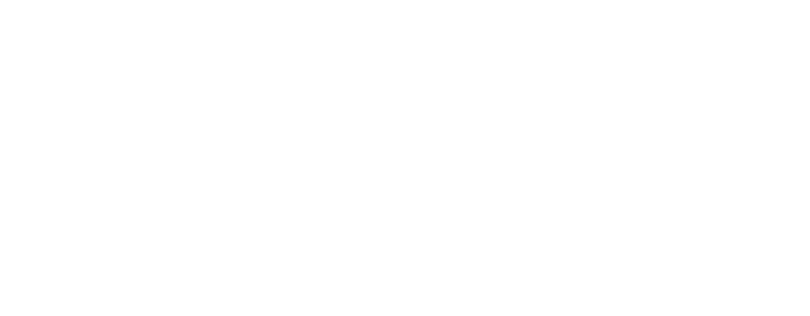
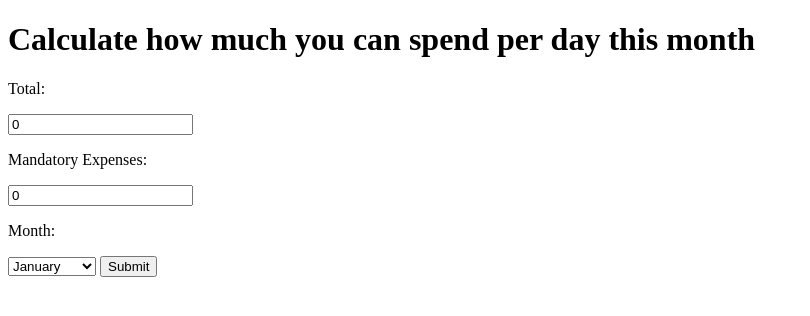
Before and after one commit to Cryogenox/Cash, a plain HTML site: page index.html in a window 1280 px wide. Shown: the whole page, without its empty margins (0-810 px from the left). Drawn offline with Linux system fonts and the light colour scheme.

Commit message:
Updated index.html
fixed issue of missing script closing tag in the head

```diff
--- a/index.html
+++ b/index.html
@@ -1,7 +1,7 @@
 <!DOCTYPE html>
 <html>
 <head>
-<script src="cash.js">
+    <script src="cash.js"></script>
 </head>
 <body>
     <!-- calculate how much you can spend per day this month -->
```
